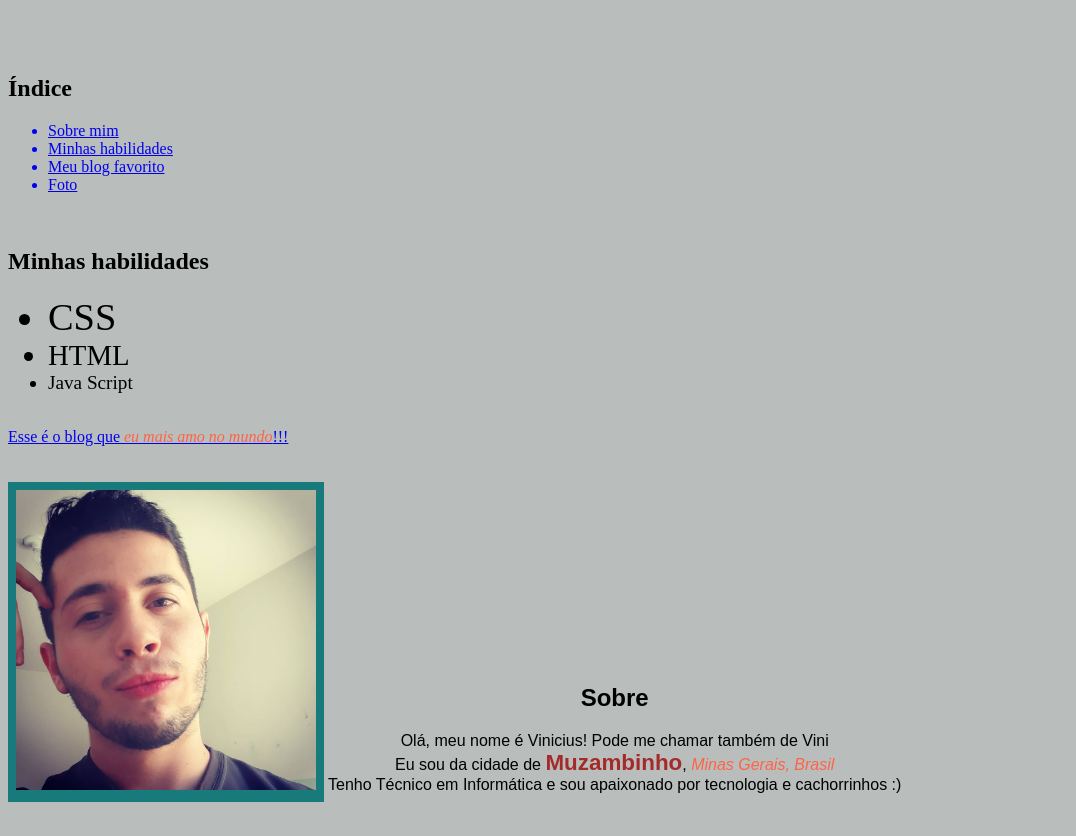
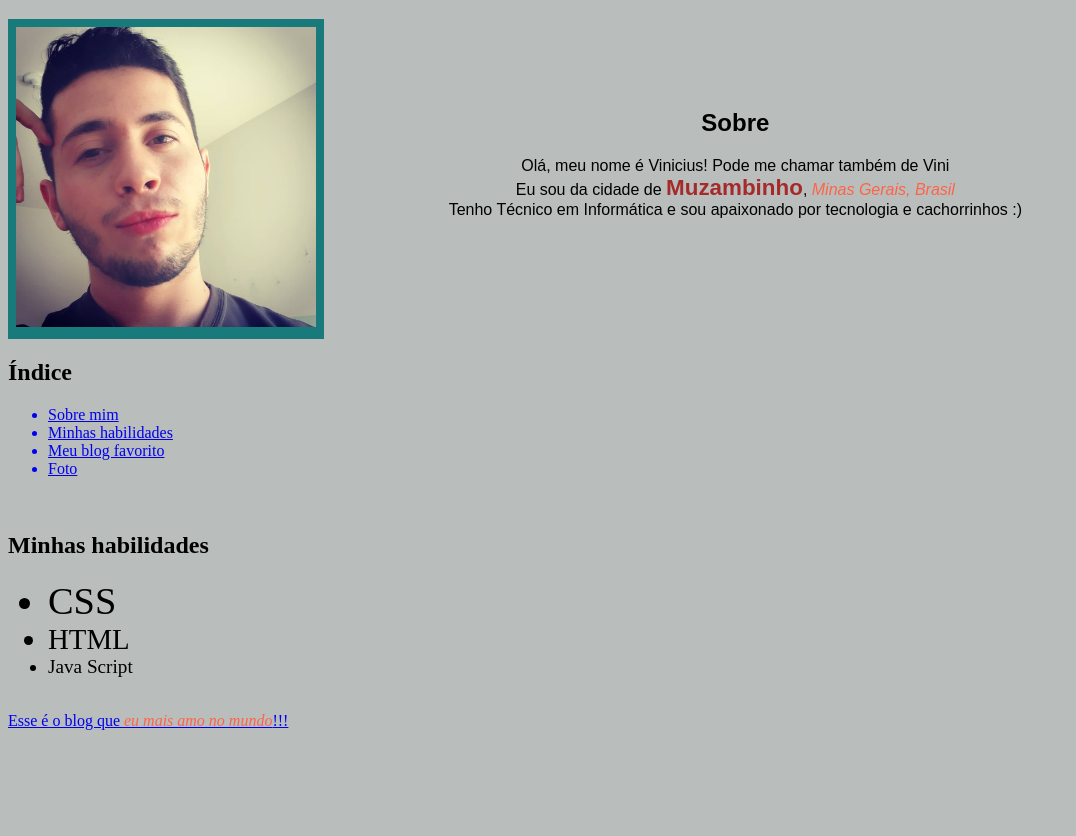
Before and after one commit to ViniciusAlvesRocha/PaginaPortfolioTrybe, a plain HTML site: page index.html in a window 1280 px wide. Shown: the part 62-898 px from the top of the page, without its empty margins (0-1076 px from the left). After the commit the page ends 854 px from the top, so only its background shows below. Drawn offline with Linux system fonts and the light colour scheme.

Commit message:
Coloquei a propriedade margin no minha descricao para tentar deixar ela mais centralizada

```diff
--- a/index.html
+++ b/index.html
@@ -14,7 +14,19 @@
     <div id="my-name-is">
         <h1>Vinicius Alves da Rocha</h1>
     </div>
-    <br><br>
+
+    <div id="selfie-description">
+        <div id="div-selfie">
+            <img id="self" src="selfViniciusRocha.jpg" width="300px">
+        </div>
+        <div id="div-description">
+            <h2 id="about">Sobre</h2>
+            <p id="aboutParagraph">Olá, meu nome é Vinicius! Pode me chamar também de Vini<br/>
+                Eu sou da cidade de <strong>Muzambinho</strong>, <em>Minas Gerais, Brasil</em> <br/>
+                Tenho Técnico em Informática e sou apaixonado por tecnologia e cachorrinhos :)
+            </p>
+        </div>
+    </div>
     <!--Um índice com links internos para as diferentes seções do seu portfólio.-->
     <h2>Índice</h2>
     <ul>
@@ -41,18 +53,7 @@
     <a id="amazingBlog" href="https://www.tecmundo.com.br/blog" target="_black">Esse é o blog que <em>eu mais amo no mundo</em>!!!</a>
     <br><br><br>
 
-    <div>
-        <div id="div-selfie">
-            <img id="self" src="selfViniciusRocha.jpg" width="300px">
-        </div>
-        <div id="div-description">
-            <h2 id="about">Sobre</h2>
-            <p id="aboutParagraph">Olá, meu nome é Vinicius! Pode me chamar também de Vini<br/>
-                Eu sou da cidade de <strong>Muzambinho</strong>, <em>Minas Gerais, Brasil</em> <br/>
-                Tenho Técnico em Informática e sou apaixonado por tecnologia e cachorrinhos :)
-            </p>
-        </div>
-    </div>
+
 <br>
 </body>
 </html>
--- a/style.css
+++ b/style.css
@@ -1,27 +1,34 @@
 h1{
     font-family: 'Dancing Script'
 }
+
 #about, #aboutParagraph{
     font-family: sans-serif;
 }
 
-#div-selfie, #div-description{
-    display: inline-block
+#selfie-description{
+
+}
+
+#div-selfie{
+    display: inline-block;
+    padding: 8px;
+    background-color: rgb(24, 122, 122);
 }
 
 #div-description{
+    margin-right: 250px;
+    margin-top: 70px;
+    float: right;
     text-align: center;
-    margin: auto;
-}
-
-#div-selfie{
-    padding: 8px;
-    background-color: rgb(24, 122, 122);
+    /* background-color: red; */
 }
 
 #my-name-is{
     text-align: center;
 }
+
+
 
 body{
     background-color: rgba(145, 153, 152, 0.63);
```
